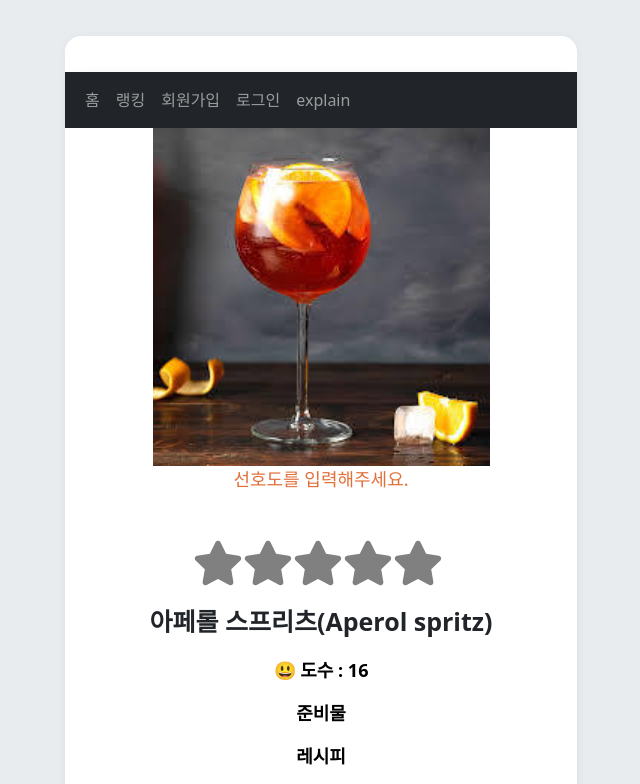
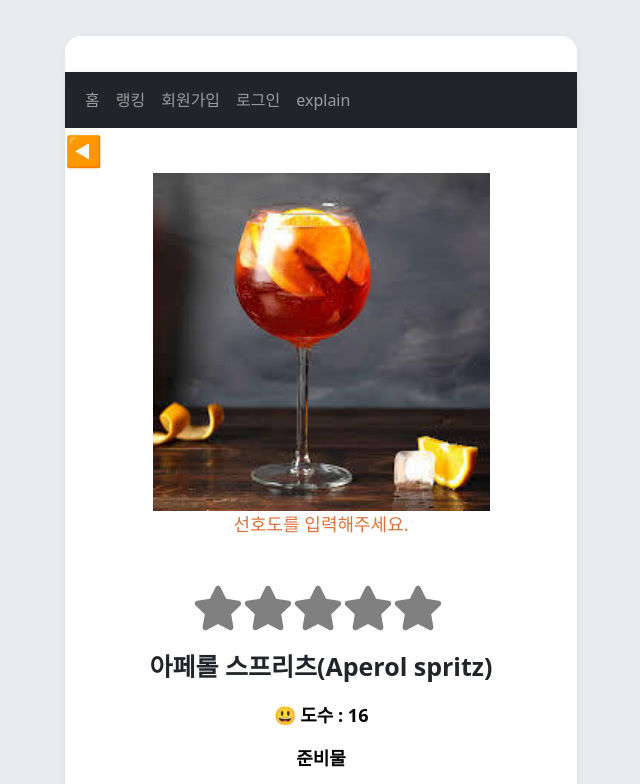
Before and after one commit to kyuri0927/Homemade_Cocktail, a React (Create React App) app: page / in a window 1280 px wide. Shown: the top 784 px of the page, without its empty margins (319-959 px from the left). Built offline with nearby package versions, Linux system fonts and the light colour scheme.

Commit message:
뒤로가기 버튼 구현

```diff
--- /dev/null
+++ b/src/components/BackButton/index.js
@@ -0,0 +1,12 @@
+import React from "react";
+import * as Styled from "./styled";
+
+function BackButton() {
+  return (
+    <>
+      <Styled.Backbutton to="/Home">◀️</Styled.Backbutton>
+    </>
+  );
+}
+
+export default BackButton;
--- /dev/null
+++ b/src/components/BackButton/styled.js
@@ -0,0 +1,11 @@
+import styled from "styled-components";
+import { Link } from "react-router-dom";
+// 뒤로가기 버튼 스타일
+export const Backbutton = styled(Link)`
+  /* margin: absolute; */
+  display: flex;
+  color: black;
+  font-size: 30px;
+
+  text-decoration: none;
+`;
--- a/src/pages/Explain/index.js
+++ b/src/pages/Explain/index.js
@@ -5,6 +5,7 @@ import Rating from "../../components/Star";
 import TodoTemplate from "../../components/Templete";
 import { Modal } from "../../features/Modal";
 import { useState } from "react";
+import BackButton from "../../components/BackButton";
 function Explain() {
   const [signup, setSignup] = useState(false);
 
@@ -12,6 +13,7 @@ function Explain() {
     <div>
       <TodoTemplate>
         <ColorSchemesExample></ColorSchemesExample>
+        <BackButton></BackButton>
         {/* 사진  */}
         <div className="Card1">
           <div className="c1image">
```
